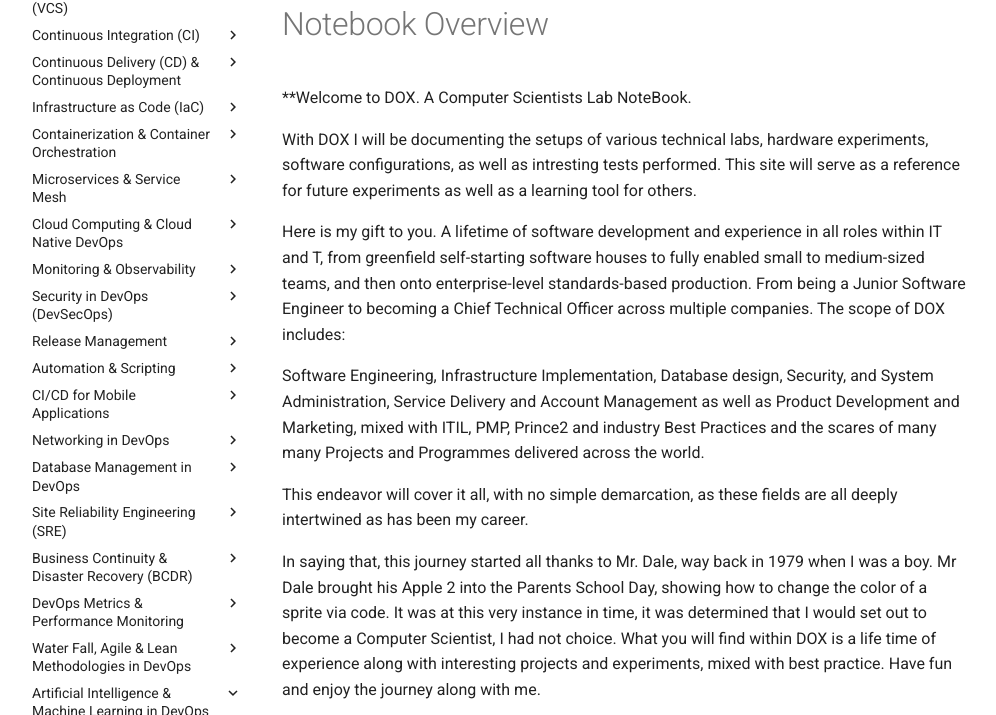
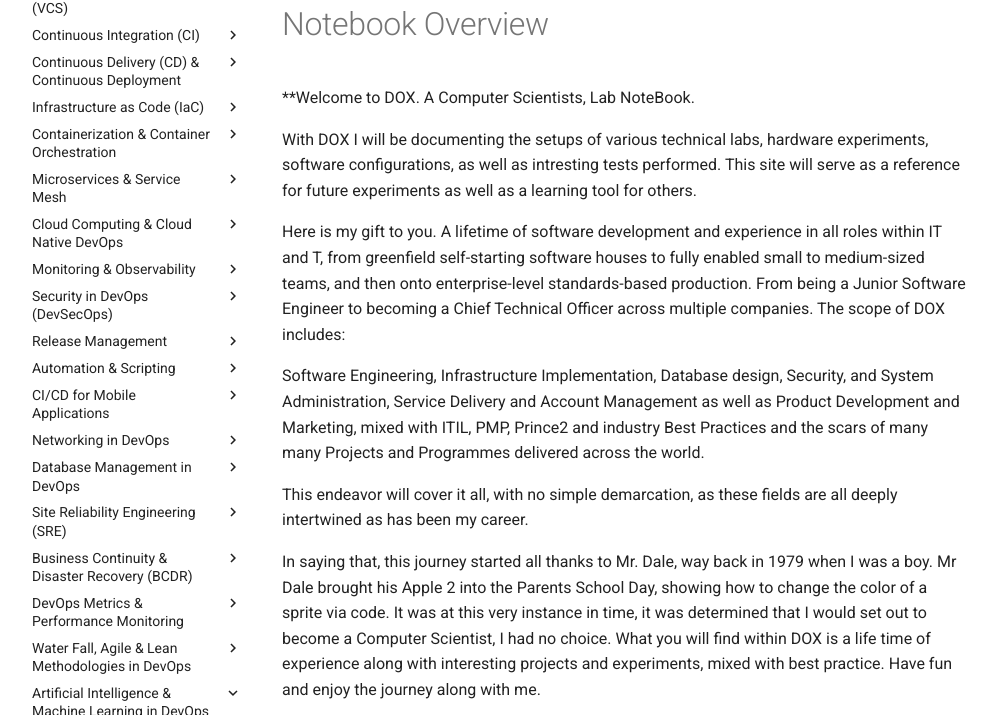
Before and after one commit to youroldmangaming/DOX, an MkDocs documentation site: the page built from docs/index.md, in a window 1280 px wide and 1400 px high, scrolled down 1090 px, cut to the strip 172-887 px from the top of the window. Shown: the whole strip, without its empty margins (14-1010 px from the left). Built offline with MkDocs 1.6.1 and Material for MkDocs 9.7.7, drawn with Linux system fonts in a browser that asks for light colours; nearby versions of some CDN libraries; library files that are not in the unit come from our copies; a script that is not in the unit is left out; some of the changed text lies outside the part shown.

Commit message:
Update index.md

```diff
--- a/docs/index.md
+++ b/docs/index.md
@@ -7,7 +7,7 @@ For full source visit [github](https://github.com/youroldmangaming/DOX/).
 
 # Notebook Overview
 
-**Welcome to DOX. A Computer Scientists Lab NoteBook.
+**Welcome to DOX. A Computer Scientists, Lab NoteBook.
 
 With DOX I will be documenting the setups of various technical labs, hardware experiments, software configurations, as well as intresting tests performed. This site will serve as a reference for future experiments as well as a learning tool for others.
 
@@ -18,12 +18,12 @@ Infrastructure Implementation,
 Database design, Security, and System Administration,
 Service Delivery and Account Management as well as
 Product Development and Marketing,
-mixed with ITIL, PMP, Prince2 and industry Best Practices and the scares of many many
+mixed with ITIL, PMP, Prince2 and industry Best Practices and the scars of many many
 Projects and Programmes delivered across the world.
 
 This endeavor will cover it all, with no simple demarcation, as these fields are all deeply intertwined as has been my career.
 
-In saying that, this journey started all thanks to Mr. Dale, way back in 1979 when I was a boy. Mr Dale brought his Apple 2 into the Parents School Day, showing how to change the color of a sprite via code. It was at this very instance in time, it was determined that I would set out to become a Computer Scientist, I had not choice. What you will find within DOX is a life time of experience along with interesting projects and experiments, mixed with best practice. Have fun and enjoy the journey along with me.
+In saying that, this journey started all thanks to Mr. Dale, way back in 1979 when I was a boy. Mr Dale brought his Apple 2 into the Parents School Day, showing how to change the color of a sprite via code. It was at this very instance in time, it was determined that I would set out to become a Computer Scientist, I had no choice. What you will find within DOX is a life time of experience along with interesting projects and experiments, mixed with best practice. Have fun and enjoy the journey along with me.
 
 <iframe width="560" height="315" src="https://www.youtube.com/embed/_mOaCiMCN2Y" frameborder="0" allow="accelerometer; autoplay; clipboard-write; encrypted-media; gyroscope; picture-in-picture" allowfullscreen></iframe>
 
```
Also changed, not shown: other parts of docs/index.md (+1 -1 lines).
